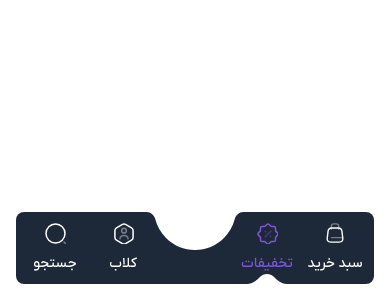
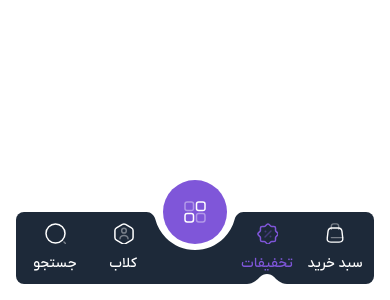
Before and after one commit to Reza-Developer01/megamenu, a plain HTML site: page index.html in a window 390 px wide. Shown: the part 544-844 px from the top of the page. Drawn offline with Linux system fonts and the light colour scheme.

Commit message:
Mobile Nav Design Done

```diff
--- a/index.html
+++ b/index.html
@@ -359,6 +359,13 @@
             <svg class="center-curve">
                 <use href="#center-curve"></use>
             </svg>
+
+            <!-- main button -->
+            <div class="nav__btn">
+                <svg class="nav__btn-icon">
+                    <use href="#element-3"></use>
+                </svg>
+            </div>
         </div>
     </div>
     <!-- ==== Finish Mobile Nav ==== -->
--- a/styles/app.css
+++ b/styles/app.css
@@ -428,19 +428,21 @@ svg {
 
 .nav {
     display: none;
-    background-color: #1D2939;
-    border-radius: 8px;
     position: fixed;
-    right: 16px;
-    left: 16px;
-    bottom: 16px;
-    padding: 10px;
+    right: 0;
+    left: 0;
+    bottom: 0;
+    padding: 16px;
+    background-color: #FFFFFF;
 }
 
 .nav__wrapper {
     position: relative;
     display: flex;
     justify-content: space-between;
+    background-color: #1D2939;
+    border-radius: 8px;
+    padding: 10px;
 }
 
 .nav__right,
@@ -488,13 +490,34 @@ svg {
 
 .center-curve {
     position: absolute;
-    top: -10px;
+    top: 0;
     right: 0;
     left: 0;
     margin: 0 auto;
     width: 100px;
     height: 38px;
 }
+
+.nav__btn {
+    width: 64px;
+    height: 64px;
+    border-radius: 100%;
+    background-color: #7F56D9;
+    display: flex;
+    align-items: center;
+    justify-content: center;
+    position: absolute;
+    right: 0;
+    left: 0;
+    margin: auto;
+    top: -32px;
+}
+
+.nav__btn-icon {
+    color: #FFFFFF;
+}
+
+.nav__btn-icon svg {}
 
 /* ==== Header ==== */
 
```
